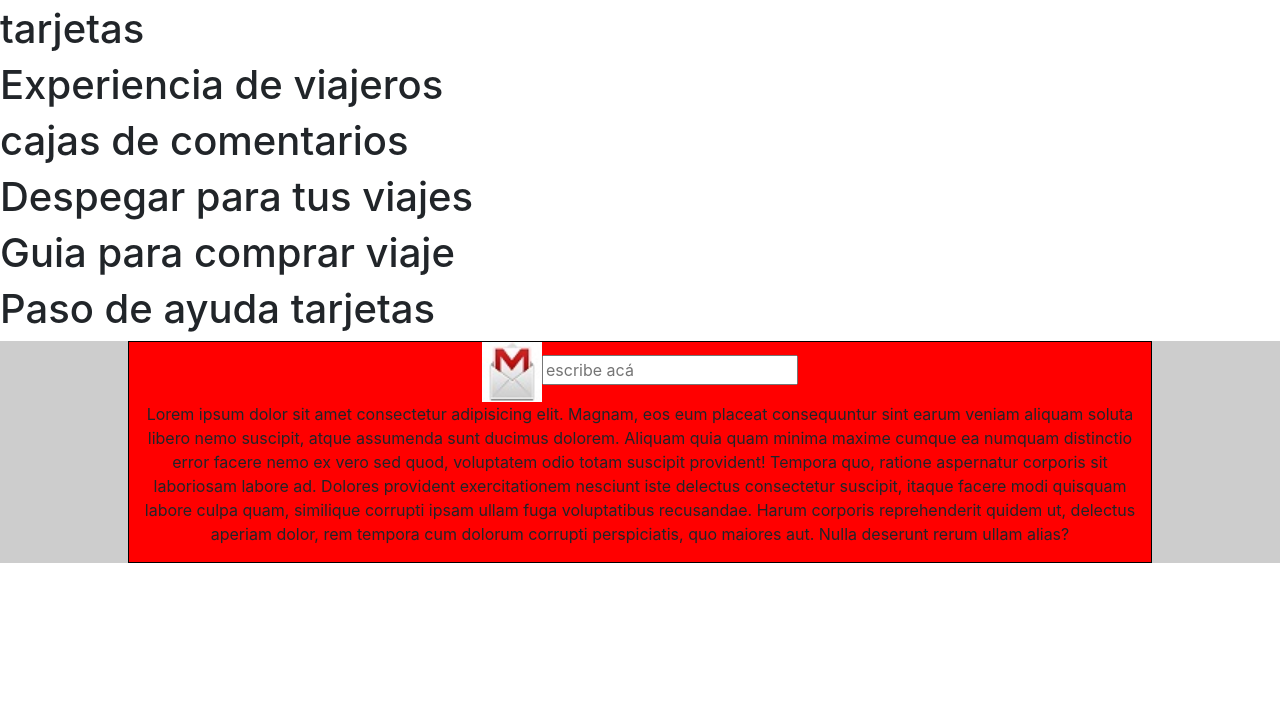
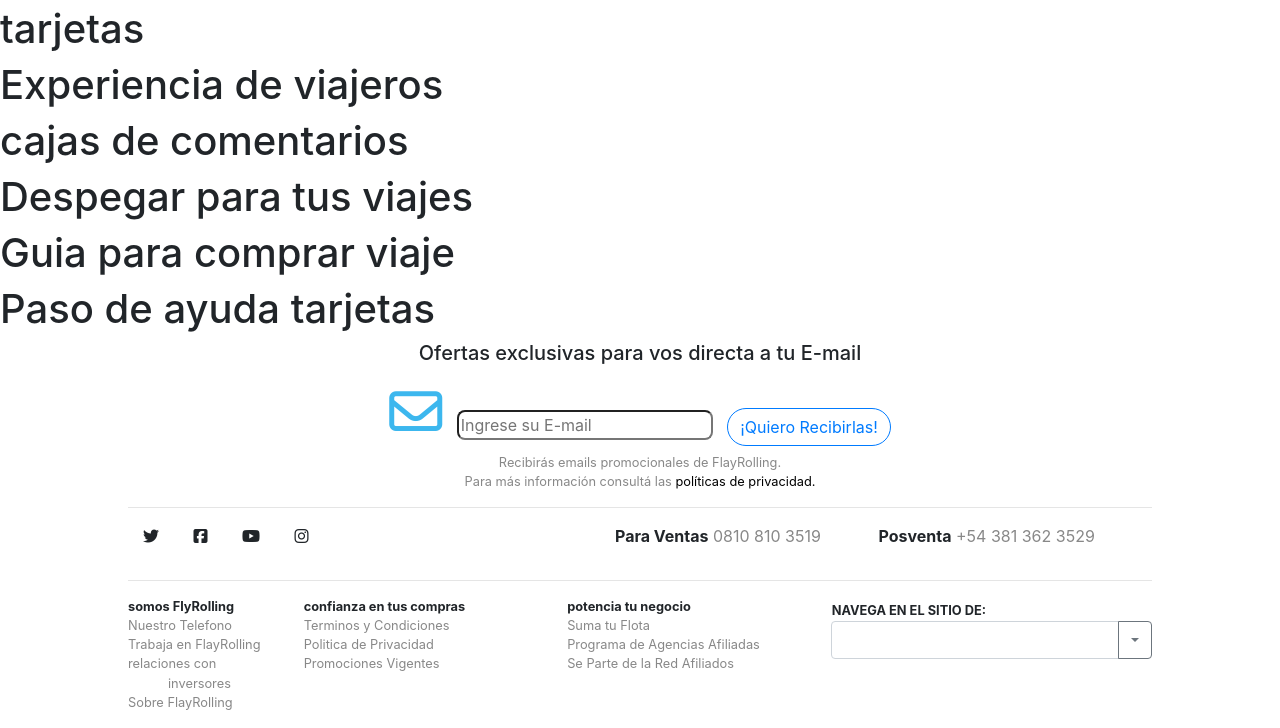
Before and after one commit to Silvanagomez/flyrolling, a website built with Parcel: page src/index.html in a window 1280 px wide. Shown: the part 2822-3550 px from the top of the page. Before the commit the page ends 3385 px from the top, so only its background shows below. Built offline with nearby package versions, Linux system fonts and the light colour scheme.

Commit message:
progresando en footer

```diff
--- a/src/css/main.css
+++ b/src/css/main.css
@@ -41,17 +41,54 @@
     min-height: 500px;
 }
 .task_12 {
-    background: #44444444
+    background: white;
+    width: 80%;
+    margin: auto;
 }
 
 .head {
     text-align: center;
-    background: red;
-    width: 80%;
-    margin: auto;
-    border: black solid 1px;
+    background: white;
 }
-.head img {
-    width: 60px;
-    height: auto;
+.head .icon-email {
+    font-size: 53px;
+    color: #3cb7ee;
 }
+.head p a {
+    text-decoration: none;
+    color: black;
+}
+.head button {
+    border-radius: 21px;
+}
+.head input {
+    border-radius: 8px;
+    margin: 0px 10px 0px 10px;
+}
+.head .small {
+    color: #888888
+}
+.row .col-6 .fab {
+    padding: 0 15px;
+}
+.row .col-3 a {
+    color: #888888;
+    text-decoration: none;
+}
+.task_12 .informacion-extra .row .col-3 ul .small a {
+    color: #888888;
+    text-decoration: none;
+}
+.task_12 .informacion-extra .row .col-2 ul .small a {
+    color: #888888;
+    text-decoration: none;
+}
+.task_12 ul li {
+    list-style: none;
+}
+.task_12 .informacion-extra .row .col-2 a, b, .task_12 .informacion-extra .row .col-3 a, b  {
+    margin-left: -40px;
+}
+.task_12 .informacion-extra .row .col-4 .small b {
+    margin-left: 1px;
+}
--- a/src/index.html
+++ b/src/index.html
@@ -440,14 +440,88 @@
                 </section>
 
 
-
+            <!--footer creado por viscarra fernando, branch "task_12"-->
                 <section class="task_12">
                     <div class="head">
-                            <img src="images/icon-correo.jpg" alt=""><input type="placeholder" placeholder="escribe acá">
-                            <p>Lorem ipsum dolor sit amet consectetur adipisicing elit. Magnam, eos eum placeat consequuntur sint earum veniam aliquam soluta libero nemo suscipit, atque assumenda sunt ducimus dolorem. Aliquam quia quam minima maxime cumque ea numquam distinctio error facere nemo ex vero sed quod, voluptatem odio totam suscipit provident! Tempora quo, ratione aspernatur corporis sit laboriosam labore ad. Dolores provident exercitationem nesciunt iste delectus consectetur suscipit, itaque facere modi quisquam labore culpa quam, similique corrupti ipsam ullam fuga voluptatibus recusandae. Harum corporis reprehenderit quidem ut, delectus aperiam dolor, rem tempora cum dolorum corrupti perspiciatis, quo maiores aut. Nulla deserunt rerum ullam alias?</p>
+                        <h5>Ofertas exclusivas para vos directa a tu E-mail</h5>
+                        <span class="icon-email"><i class="far fa-envelope"></i></span>
+                        <input type="placeholder" placeholder="Ingrese su E-mail">
+                            <a href="#"><button class="btn btn-outline-primary">¡Quiero Recibirlas! </button></a>
+                            <p class="small"> Recibirás emails promocionales de FlayRolling. <br>
+                                 Para más información consultá las <a href="#"> políticas de privacidad.</a></p>
                     </div>
-                    <div class="main"></div>
-                    <div class="footer"></div>
+                    <hr>
+                    <div class="main-footer">
+                        <div class="row main">
+                            <div class="col-6 redes-footer">
+                                <i class="fab fa-twitter"></i>
+                                <i class="fab fa-facebook-square"></i>
+                                <i class="fab fa-youtube"></i>
+                                <i class="fab fa-instagram"></i>
+                            </div>
+
+                            <hr>
+                            <div class="col-3 venta">
+                                <p> <b>Para Ventas</b> <a href="#"> 0810 810 3519</a> </p>
+                            </div>
+                            <div class="col-3 posventa"> <b>Posventa</b> <a href="#">+54 381 362 3529</a> </div>
+                            <div class="footer"></div>
+                        </div>
+                     </div>
+                    <hr>
+                    <div class="informacion-extra">
+                        <div class="row">
+                            <div class="col-2">
+                                <ul>
+                                    <li class="small"> <b>somos FlyRolling</b></li>
+                                   <li class="small"><a href="#">Nuestro Telefono</a></li>
+                                   <li class="small"><a href="#">Trabaja en FlayRolling</a></li>
+                                   <li class="small"><a href="#">relaciones con inversores</a></li>
+                                   <li class="small"><a href="#">Sobre FlayRolling</a></li>
+                                </ul>
+                            </div>
+                            <div class="col-3">
+                                <ul>
+                                    <li class="small"> <b>confianza en tus compras</b></li>
+                                    <li class="small"><a href="#">Terminos y Condiciones</a></li>
+                                    <li class="small"><a href="#">Politica de Privacidad</a></li>
+                                    <li class="small"><a href="#">Promociones Vigentes</a></li>
+                                </ul>
+                            </div>
+                            <div class="col-3">
+                                <ul>
+                                        <li class="small"> <b>potencia tu negocio </b></li>
+                                        <li class="small"><a href="#">Suma tu Flota</a></li>
+                                        <li class="small"><a href="#">Programa de Agencias Afiliadas</a></li>
+                                        <li class="small"><a href="#">Se Parte de la Red Afiliados</a></li>
+                                    </ul>
+                            </div>
+                            <div class="col-4">
+                                <span class="small"> <b> NAVEGA EN EL SITIO DE: </b></span>
+                                <div class="input-group">
+                                    <input type="text" class="form-control" aria-label="Text input with dropdown button">
+                                    <div class="input-group-append">
+                                        <button class="btn btn-outline-secondary dropdown-toggle" type="button" data-toggle="dropdown" aria-haspopup="true" aria-expanded="false"></button>
+                                        <div class="dropdown-menu">
+                                            <a class="dropdown-item" href="#">ARGENTINA</a>
+                                            <a class="dropdown-item" href="#">BRASIL</a>
+                                            <a class="dropdown-item" href="#">URUGUAY</a>
+                                            <a class="dropdown-item" href="#">CANADA</a>
+                                            <a class="dropdown-item" href="#">ESTADOS UNIDOS</a>
+                                            <a class="dropdown-item" href="#">ESPAÑA</a>
+                                            <a class="dropdown-item" href="#">CROACIA</a>
+                                            <a class="dropdown-item" href="#">ITALIA</a>
+                                            <a class="dropdown-item" href="#">FRANCIA</a>
+                                        </div>
+                                    </div>
+                                </div>
+                             </div>
+                        </div>
+
+
+
+
+
                 </section>
 
 
```
